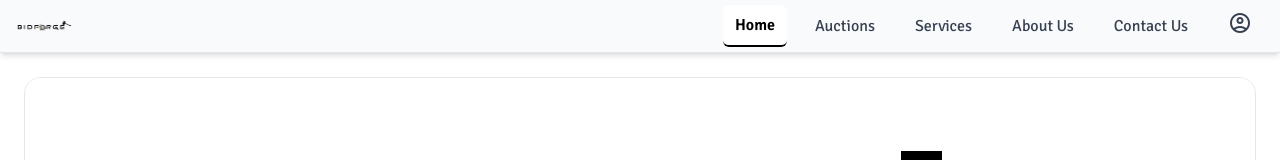
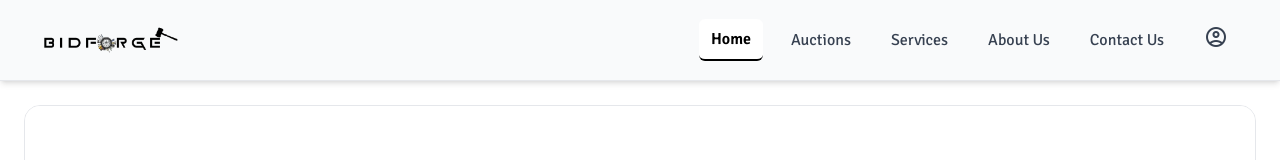
Before and after one commit to Chathurapadmal/Bidforge, a Next.js app in the folder frontend/: page / in a window 1280 px wide. Shown: the top 160 px of the page. Built offline with nearby package versions, Linux system fonts and the light colour scheme; no server answers; a web font is replaced by a local one.

Commit message:
logo aligned

```diff
--- a/frontend/src/app/components/ProductGrid.tsx
+++ b/frontend/src/app/components/ProductGrid.tsx
@@ -3,17 +3,15 @@
 import * as React from "react";
 import { listAuctions, type AuctionSummaryDto, type ListAuctionsParams } from "../services/api/AuctionsApi";
 
-// ---- UI type your grid expects (kept close to your original) ----
 export type Product = {
   id: string | number;
   title: string;
   image: string;
   price: number;
-  endsIn?: string; // formatted like "12m 30s"
+  endsIn?: string;
   badge?: string;
 };
 
-// ---- Helpers ----
 function formatEndsIn(endTimeIso?: string): string | undefined {
   if (!endTimeIso) return undefined;
   const end = new Date(endTimeIso).getTime();
@@ -43,7 +41,6 @@ function mapDtoToProduct(dto: AuctionSummaryDto): Product {
   };
 }
 
-// ---- Loading skeleton card ----
 function CardSkeleton() {
   return (
     <div className="animate-pulse rounded-2xl overflow-hidden border border-border-light dark:border-border-dark bg-panel-light dark:bg-panel-dark">
--- a/frontend/src/app/components/navbar.tsx
+++ b/frontend/src/app/components/navbar.tsx
@@ -8,7 +8,6 @@ export default function Navbar() {
   const [isOpen, setIsOpen] = useState(false);
   const pathname = usePathname();
 
-  // Tailwind classes for all links/buttons
   const linkClasses = (path: string) =>
     `block px-3 py-2 transition duration-200 font-signika rounded-md ${
       pathname === path
@@ -18,10 +17,10 @@ export default function Navbar() {
 
   return (
     <nav className="bg-gray-50 border-b shadow-md ">
-      <div className=" mx-auto px-4 py-2 flex items-center justify-between">
-        {/* Logo on the left */}
+      <div className=" mx-auto px-10 py-auto flex items-center justify-between">
+
         <div className="flex items-center">
-          <img src="/bidf.png" alt="Logo" className="h-8 w-auto m-0" />
+          <img src="/bidf.png" alt="Logo" className="h-20 w-auto m-0" />
         </div>
 
         {/* Desktop menu links */}
--- a/frontend/tailwind.config.js
+++ b/frontend/tailwind.config.js
@@ -1,6 +1,7 @@
 /** @type {import('tailwindcss').Config} */
 module.exports = {
-  content: ["./src/**/*.{js,ts,jsx,tsx}"],
+  content: ["./app/**/*.{js,ts,jsx,tsx}", "./pages/**/*.{js,ts,jsx,tsx}", "./components/**/*.{js,ts,jsx,tsx}", "./src/**/*.{js,ts,jsx,tsx}"],
+
   darkMode: "class",
   theme: {
     extend: {
```
Also changed, not shown: 9 other files (tests, documents, lock files or other folders).
